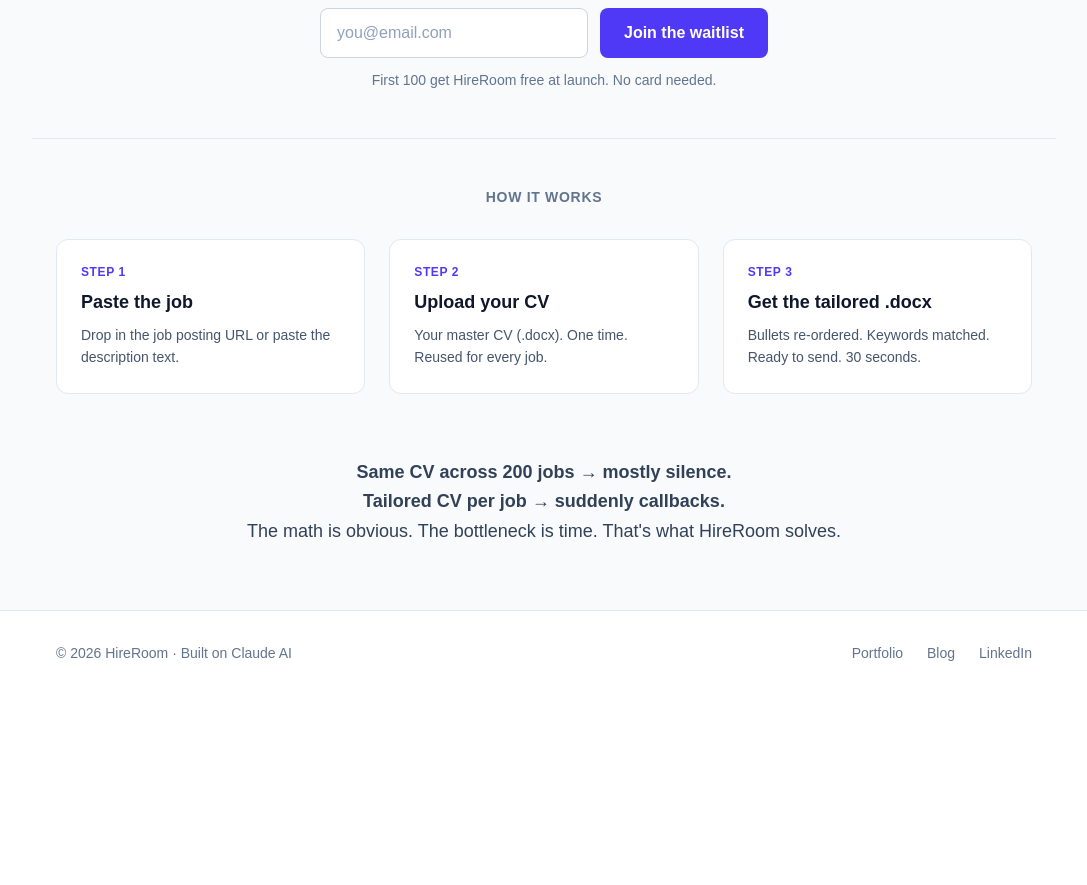
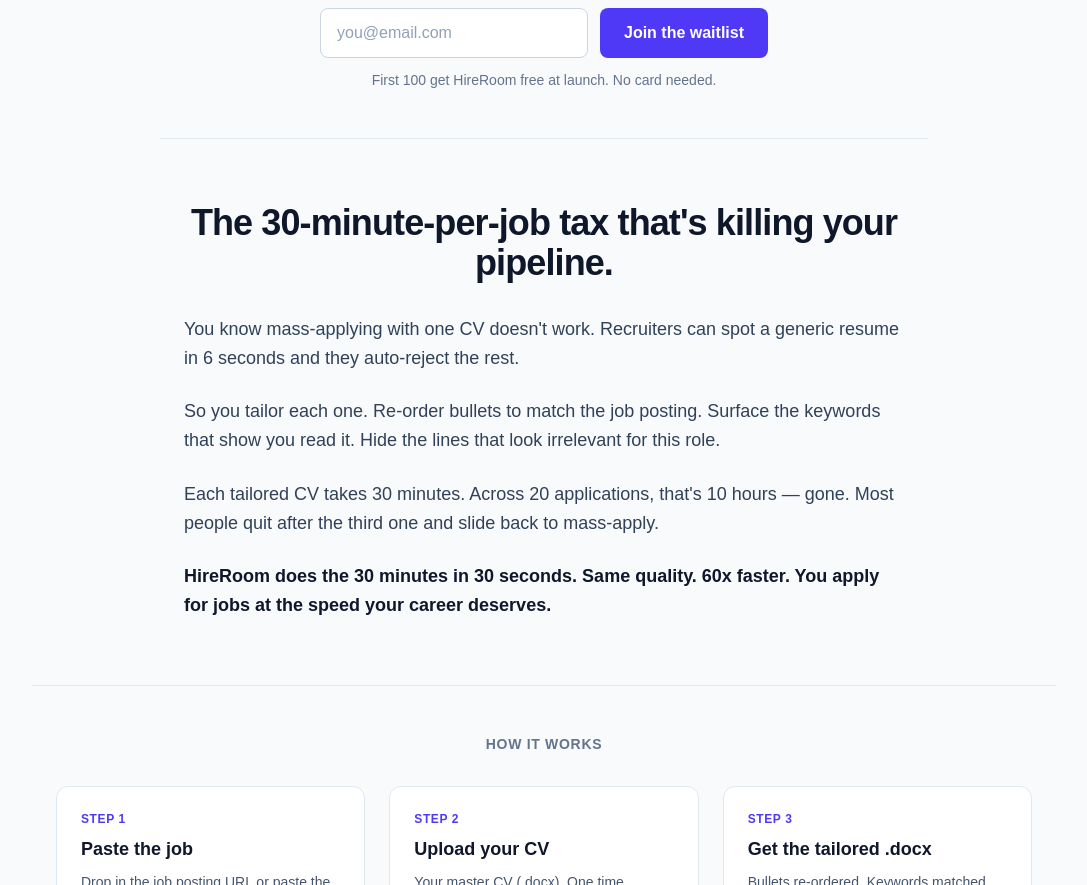
Before and after one commit to yramstech/saas-mvp-landing-page, a Next.js app: page / in a window 1280 px wide. Shown: the part 500-1385 px from the top of the page, without its empty margins (96-1183 px from the left). Before the commit the page ends 1195 px from the top, so only its background shows below. Built offline with nearby package versions, Linux system fonts and the light colour scheme.

Commit message:
Add problem section beneath Hero

```diff
--- a/app/page.tsx
+++ b/app/page.tsx
@@ -98,6 +98,27 @@
         </p>
       </section>
 
+      <section className="mx-auto max-w-3xl border-t border-slate-200 px-6 py-16">
+        <h2 className="text-center text-3xl font-bold tracking-tight text-slate-900 sm:text-4xl">
+          The 30-minute-per-job tax that's killing your pipeline.
+        </h2>
+        <div className="mt-8 space-y-6 text-base leading-relaxed text-slate-700 sm:text-lg">
+          <p>
+            You know mass-applying with one CV doesn't work. Recruiters can spot a generic resume in 6 seconds and they auto-reject the rest.
+          </p>
+          <p>
+            So you tailor each one. Re-order bullets to match the job posting. Surface the keywords that show you read it. Hide the lines that look irrelevant for this role.
+          </p>
+          <p>
+            Each tailored CV takes 30 minutes. Across 20 applications, that's 10 hours — gone. Most people quit after the third one and slide back to mass-apply.
+          </p>
+          <p className="font-semibold text-slate-900">
+            HireRoom does the 30 minutes in 30 seconds. Same quality. 60x faster. You apply for jobs at the speed your career deserves.
+          </p>
+        </div>
+      </section>
+
+
       <section className="mx-auto max-w-5xl border-t border-slate-200 px-6 py-12">
         <h2 className="text-center text-sm font-semibold uppercase tracking-wider text-slate-500">
           How it works
```
